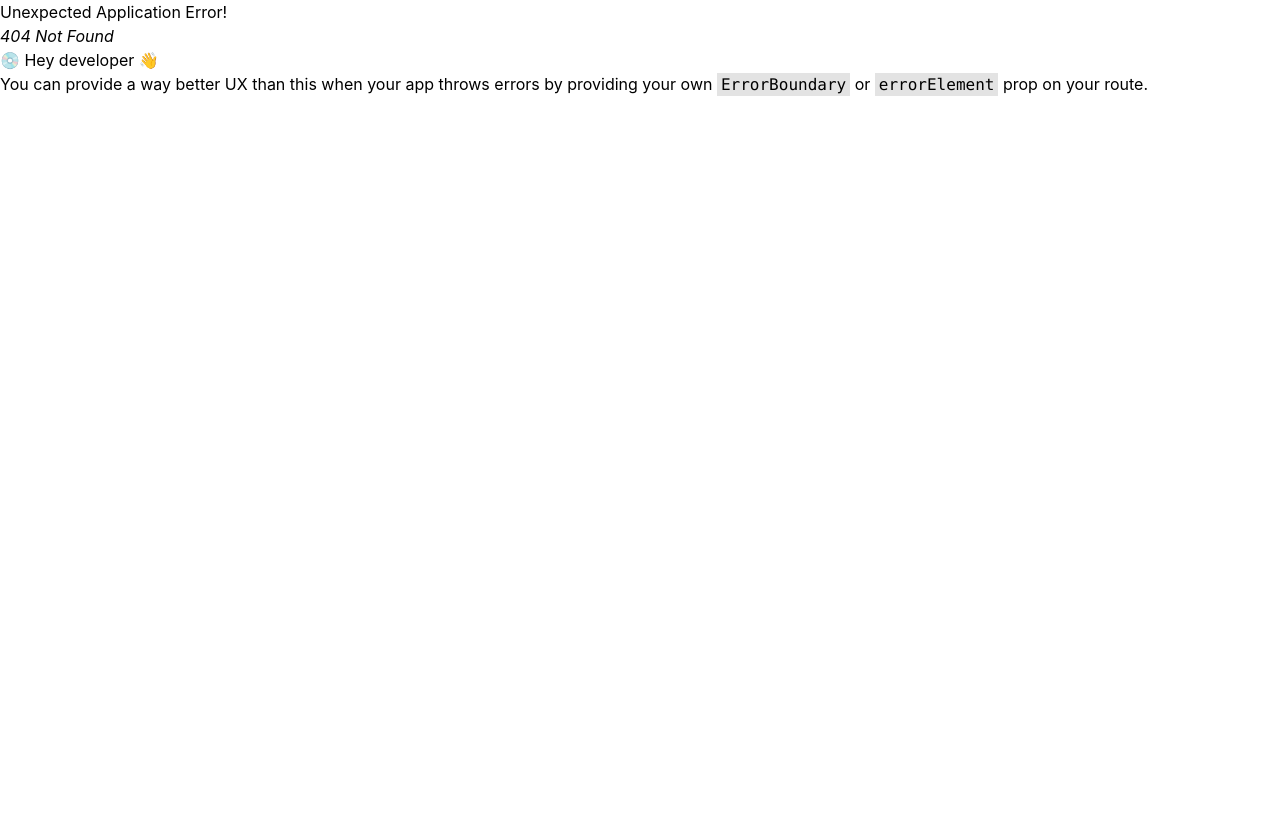
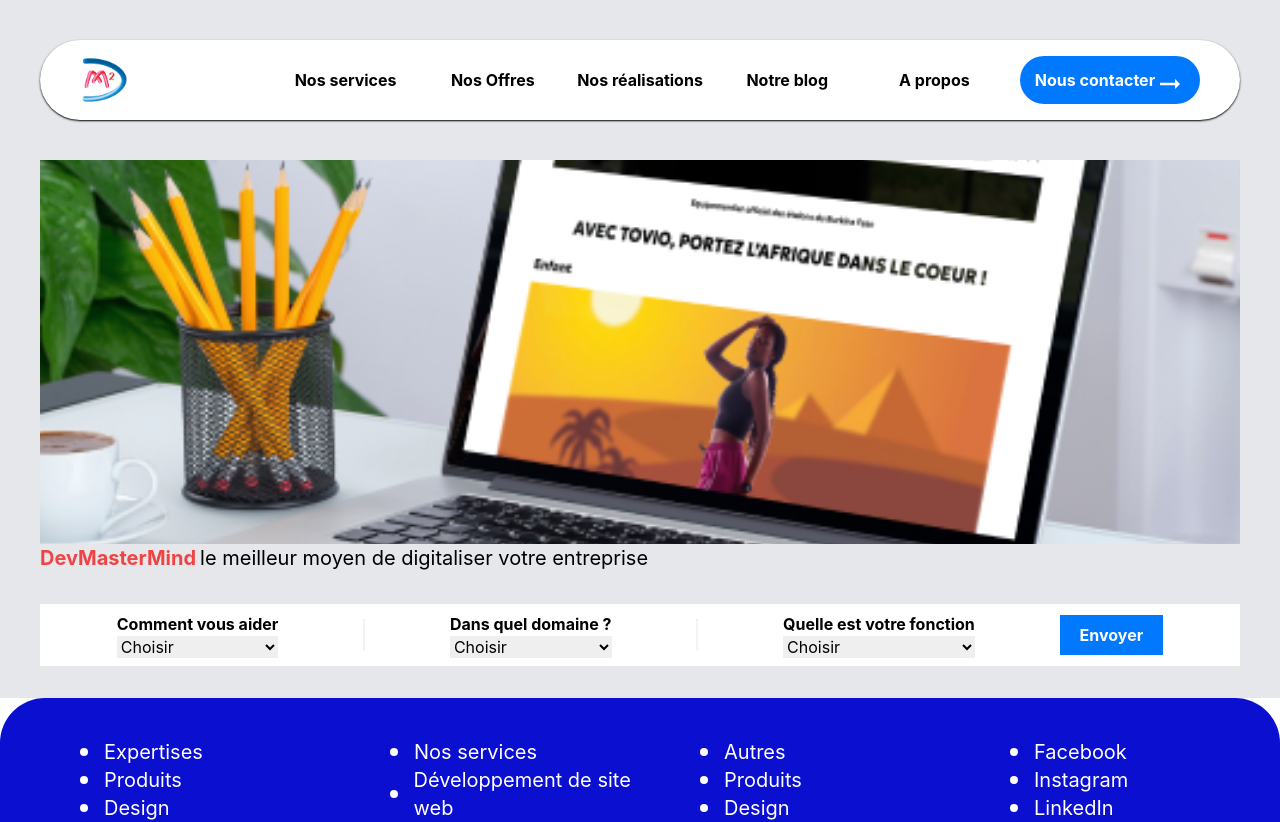
Before and after one commit to mpezongo/DMM_New_website, a React (Create React App) app in the folder frontend/: page /services in a window 1280 px wide. Before the commit this address had no page. Shown: the top 822 px of the page. Before the commit the page ends 800 px from the top, so only its background shows below. Built offline with nearby package versions, Linux system fonts and the light colour scheme.

Commit message:
services page v1

```diff
--- a/frontend/src/App.jsx
+++ b/frontend/src/App.jsx
@@ -4,6 +4,7 @@ import Home from "./page/Home";
 import Blog from "./page/Blog";
 import ArticleDetail from "./component/ArticleDetail";
 import Offres from "./page/Offres";
+import Services from "./page/Services";
 
 function App() {
   const path = createBrowserRouter([
@@ -20,6 +21,10 @@ function App() {
     {
       path:'/offres',
       element: <Offres />
+    },
+    {
+      path:'/services',
+      element: <Services />
     }
   ])
   return (
--- a/frontend/src/component/navbar.jsx
+++ b/frontend/src/component/navbar.jsx
@@ -10,7 +10,7 @@ export default function Navbar() {
         <img src={img.logo} alt="logo de devmastermind" className='w-12'/>
       </div>
       <div className='w-3/5 h-full flex justify-center items-center gap-4'>
-        <NavLink className="w-1/5 flex justify-center items-center font-bold relative group">
+        <NavLink className="w-1/5 flex justify-center items-center font-bold relative group" to="/services">
             <span>Nos services</span>
             <div className="absolute bottom-0 left-1/2 -translate-x-1/2 -translate-y-1/2 w-0 h-[2px] bg-black transition-all duration-300 group-hover:w-[75%]"></div>
         </NavLink>
--- /dev/null
+++ b/frontend/src/component/services/Banner.jsx
@@ -0,0 +1,52 @@
+import React from "react";
+import images from "../../constant/images"
+
+function Banner() {
+    return (
+        <div className="w-full flex justify-center bg-gray-200">
+            <div className='w-full max-w-[1200px]  h-auto mt-40 flex flex-col'>
+                <img src={images.D7} alt="" className=" h-96 object-cover " />
+                <div className="flex flex-col gap-8 mb-8">
+                    <p className="flex gap-1 text-xl">
+                        <h2 className="text-red-500 font-bold">DevMasterMind </h2>
+                        <span> le meilleur moyen de digitaliser votre entreprise</span>
+                    </p>
+
+                    <form action="" className="flex gap-4 justify-evenly items-center bg-white p-2">
+                        <div className="flex flex-col">
+                            <label htmlFor="help" className="text-md font-bold">Comment vous aider</label>
+                            <select name="help" id="help" className="border-none outline-none text-md">
+                                <option value="" disabled selected>Choisir</option>
+                                <option value="">Option 1</option>
+                                <option value="">option 2</option>
+                            </select>
+                        </div>
+                        <hr className="h-8 w-0.5 bg-gray-100" />
+                        <div className="flex flex-col">
+                            <label htmlFor="help" className="text-md font-bold">Dans quel domaine ?</label>
+                            <select name="help" id="help" className="border-none outline-none text-md">
+                                <option value="" disabled selected>Choisir</option>
+                                <option value="">Option 1</option>
+                                <option value="">option 2</option>
+                            </select>
+                        </div>
+                        <hr className="h-8 w-0.5 bg-gray-100" />
+                        <div className="flex flex-col">
+                            <label htmlFor="help" className="text-md font-bold">Quelle est votre fonction</label>
+                            <select name="help" id="help" className="border-none outline-none text-md">
+                                <option value="" disabled selected>Choisir</option>
+                                <option value="">Option 1</option>
+                                <option value="">option 2</option>
+                            </select>
+                        </div>
+                        <button className="bg-primary text-white font-bold px-5 py-2">Envoyer</button>
+                    </form>
+
+
+                </div>
+            </div>
+        </div>
+    )
+}
+
+export default Banner
--- /dev/null
+++ b/frontend/src/page/Services.jsx
@@ -0,0 +1,16 @@
+import React from "react";
+import Navbar from "../component/navbar";
+import Footer from "../component/footer";
+import Banner from "../component/services/Banner";
+
+function Services(){
+    return(
+        <div>
+            <Navbar></Navbar>
+            <Banner></Banner>
+            <Footer></Footer>
+        </div>
+    )
+}
+
+export default Services
```
